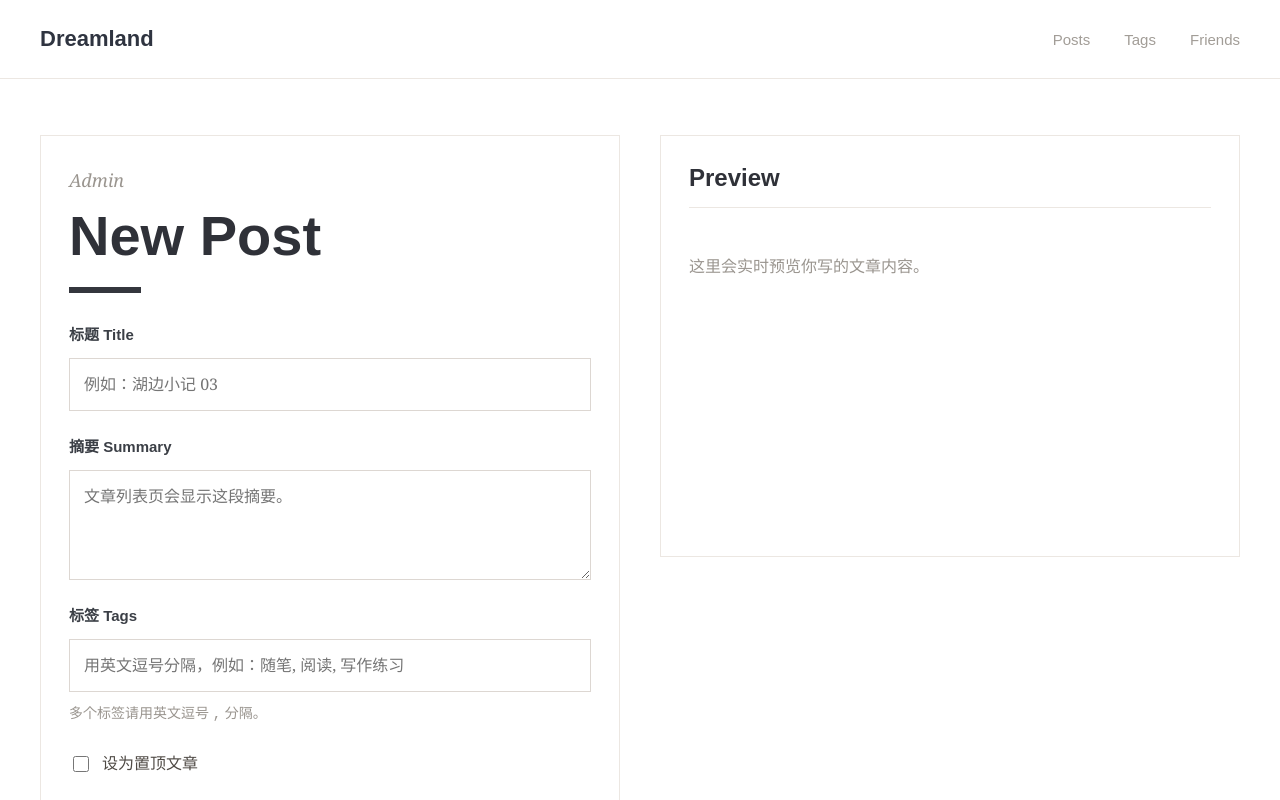
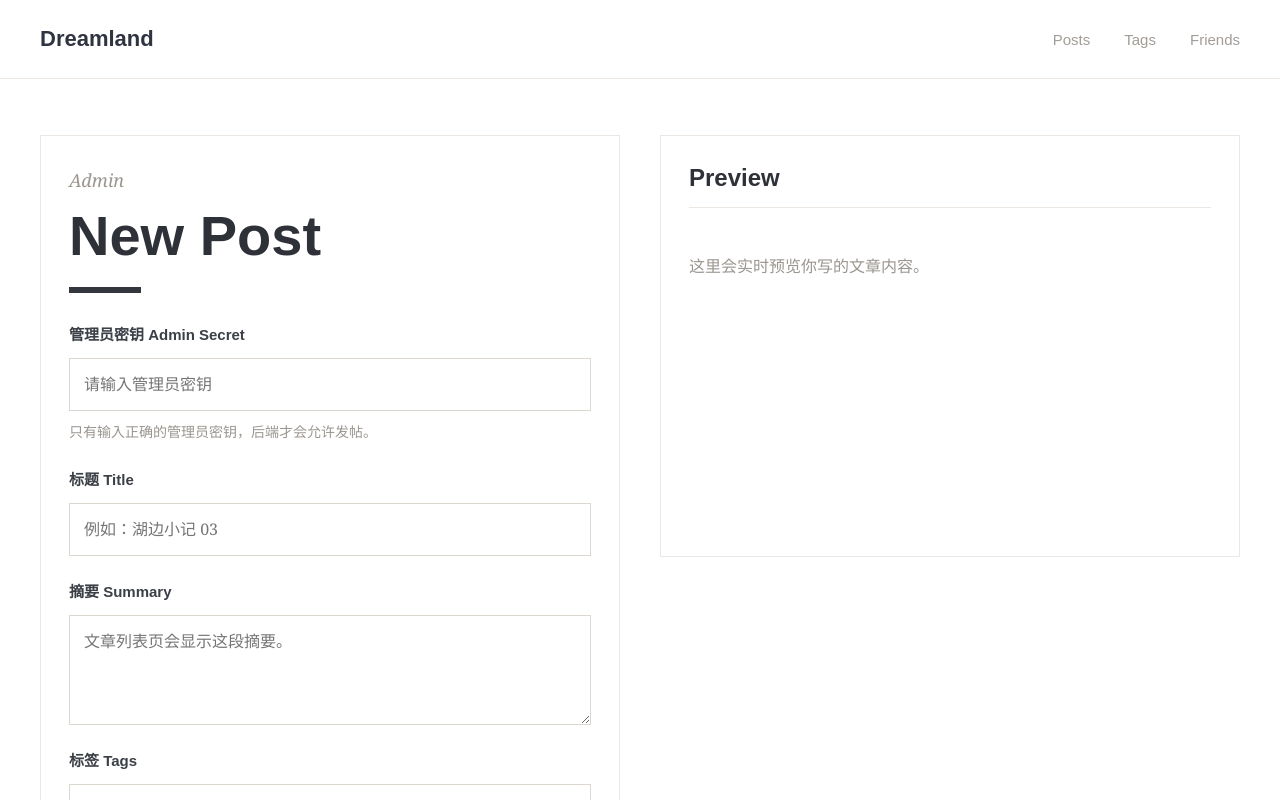
Before and after one commit to hubery258/dreamland, a React app in the folder frontend/: page /admin/new in a window 1280 px wide. Shown: the top 800 px of the page. Built offline with nearby package versions, Linux system fonts and the light colour scheme; the HTML template or start-up script is replaced by a standard one.

Commit message:
feat: add simple admin protection for post creation

```diff
--- a/frontend/src/api/client.js
+++ b/frontend/src/api/client.js
@@ -10,11 +10,14 @@ const BASE_URL = "http://127.0.0.1:8000";
  */
 async function request(path, options = {}) {
   const response = await fetch(`${BASE_URL}${path}`, {
+    ...options,
+
+    // 注意：headers 要放在 ...options 后面再单独合并
+    // 这样就不会被 options.headers 整体覆盖掉
     headers: {
       "Content-Type": "application/json",
       ...(options.headers || {}),
     },
-    ...options,
   });
 
   // 如果接口返回失败，就抛出错误
@@ -43,9 +46,12 @@ export function getPostBySlug(slug) {
 /**
  * 创建文章
  */
-export function createPost(data) {
+export function createPost(data, adminSecret) {
   return request("/posts/", {
     method: "POST",
+    headers: {
+      "X-Admin-Secret": adminSecret,
+    },
     body: JSON.stringify(data),
   });
 }
--- a/frontend/src/pages/NewPostPage.jsx
+++ b/frontend/src/pages/NewPostPage.jsx
@@ -22,6 +22,7 @@ function parseTags(tagInput) {
 function NewPostPage() {
   const navigate = useNavigate();
 
+  const [adminSecret, setAdminSecret] = useState("");
   // 表单数据
   const [title, setTitle] = useState("");
   const [summary, setSummary] = useState("");
@@ -37,6 +38,10 @@ function NewPostPage() {
   async function handleSubmit(event) {
     event.preventDefault();
 
+    if (!adminSecret.trim()) {
+      setError("请先输入管理员密钥。");
+      return;
+    }
     // 基础校验：标题和正文不能为空
     if (!title.trim()) {
       setError("标题不能为空。");
@@ -63,8 +68,7 @@ function NewPostPage() {
       };
 
       // 调用后端 API 创建文章
-      const createdPost = await createPost(payload);
-
+      const createdPost = await createPost(payload, adminSecret.trim());
       setSuccessMessage("文章发布成功，正在跳转...");
 
       // 发布成功后跳到新文章详情页
@@ -73,17 +77,23 @@ function NewPostPage() {
       }, 800);
     } catch (err) {
       console.error("发布文章失败:", err);
-      setError("发布失败，请检查后端是否启动，或者请求数据是否正确。");
+      if (String(err.message).includes("401")) {
+        setError("管理员密钥错误，无法发布文章。");
+      } else if (String(err.message).includes("500")) {
+        setError("服务器未配置管理员密钥，请先检查后端环境变量 ADMIN_SECRET。");
+      } else {
+        setError("发布失败，请检查后端是否启动，或管理员密钥是否正确。");
+      }
     } finally {
       setSubmitting(false);
     }
   }
 
-  return (
+return (
     <section className="page-section">
       <div className="wide-content-width">
         <div className="editor-page-grid">
-          {/* 左侧：表单区域 */}
+          {/* 左侧：表单 */}
           <div className="editor-panel">
             <div className="editor-heading-block">
               <p className="page-eyebrow">Admin</p>
@@ -92,6 +102,24 @@ function NewPostPage() {
             </div>
 
             <form className="post-form" onSubmit={handleSubmit}>
+              {/* 管理员密钥 */}
+              <div className="form-group">
+                <label htmlFor="admin-secret" className="form-label">
+                  管理员密钥 Admin Secret
+                </label>
+                <input
+                  id="admin-secret"
+                  type="password"
+                  className="form-input"
+                  value={adminSecret}
+                  onChange={(e) => setAdminSecret(e.target.value)}
+                  placeholder="请输入管理员密钥"
+                />
+                <p className="form-help-text">
+                  只有输入正确的管理员密钥，后端才会允许发帖。
+                </p>
+              </div>
+
               {/* 标题 */}
               <div className="form-group">
                 <label htmlFor="title" className="form-label">
@@ -161,21 +189,19 @@ function NewPostPage() {
                   className="form-textarea form-textarea-content"
                   value={content}
                   onChange={(e) => setContent(e.target.value)}
-                  placeholder="# 输入 Markdown 正文
+                  placeholder={`# 输入 Markdown 正文
 
 例如：
 
 ## 小标题
 
-这是一段正文，可以写 **粗体**、列表、引用等。"
+这是一段正文，可以写 **粗体**、列表、引用等。`}
                 />
               </div>
 
-              {/* 提示信息 */}
               {error && <p className="error-text">{error}</p>}
               {successMessage && <p className="success-text">{successMessage}</p>}
 
-              {/* 提交按钮 */}
               <div className="form-actions">
                 <button
                   type="submit"
```
